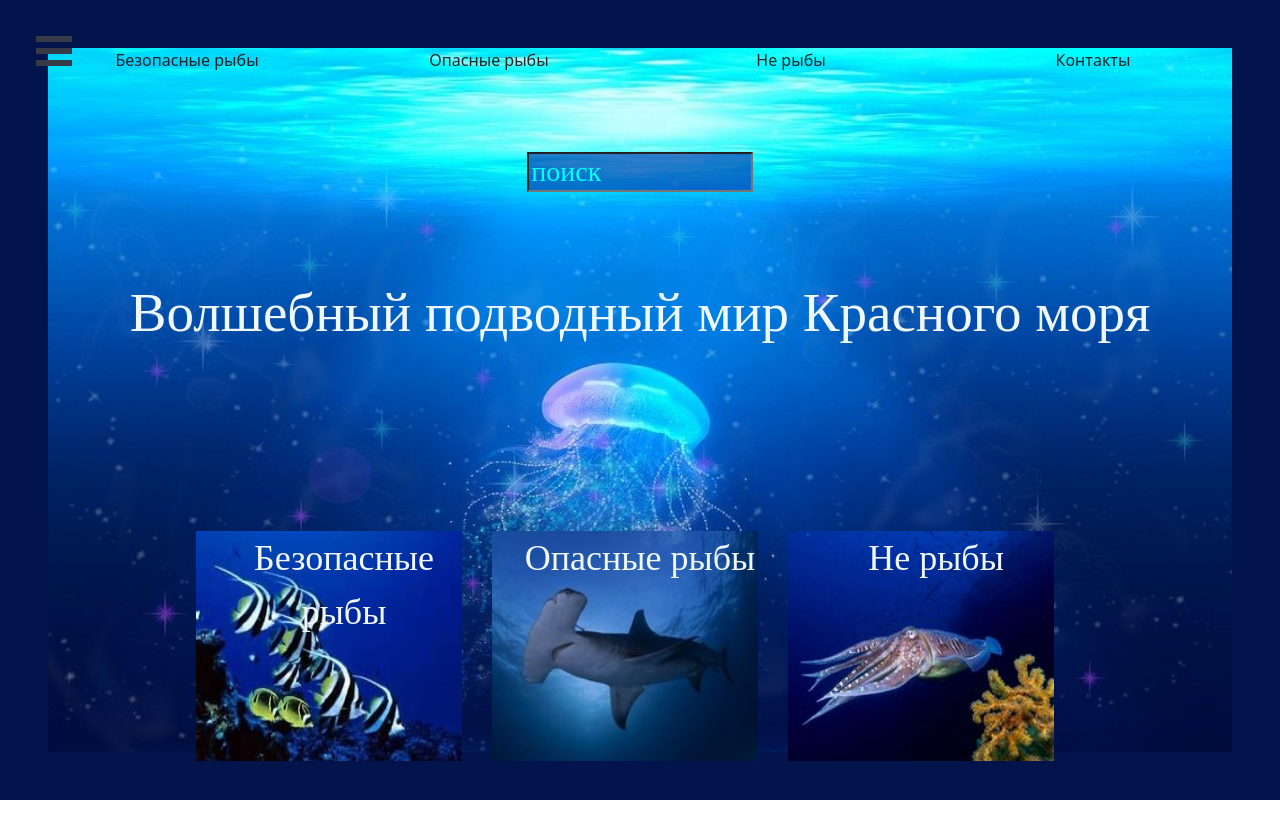
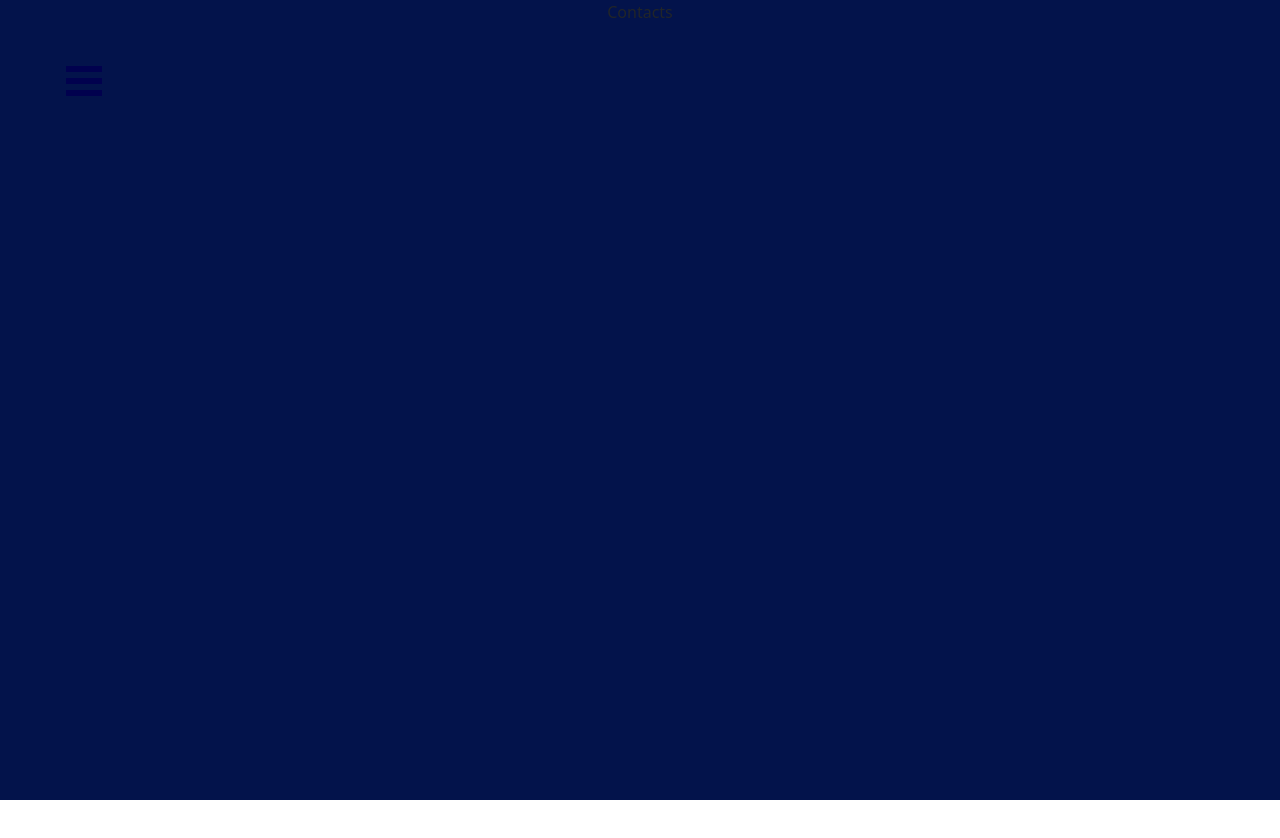
Before and after one commit to Dinuliat/fish-app, a React (Create React App) app: page /contacts in a window 1280 px wide. Shown: the top 838 px of the page. After the commit the page ends 800 px from the top, so only its background shows below. Built offline with nearby package versions, Linux system fonts and the light colour scheme.

Commit message:
add navigation

```diff
--- a/package.json
+++ b/package.json
@@ -14,6 +14,7 @@
     "react": "^18.3.1",
     "react-burger-menu": "^3.0.9",
     "react-dom": "^18.3.1",
+    "react-router-dom": "^6.23.1",
     "react-scripts": "5.0.1",
     "typescript": "^4.9.5",
     "web-vitals": "^2.1.4"
--- a/src/App.tsx
+++ b/src/App.tsx
@@ -1,22 +1,34 @@
 import React from 'react';
-import {slide as Menu} from 'react-burger-menu'
+import { slide as Menu } from 'react-burger-menu'
+import { Route, Routes } from "react-router-dom"
 import './App.css';
 import './menu.css';
 import "bootstrap/dist/css/bootstrap.min.css"
-import {Magicworld} from "./magicworld";
+import { Magicworld } from "./magicworld";
+import { Layout } from './layout';
+import { SafeFishes } from './safe-fishes';
+import { DangerousFishes } from './dangerous-fishes';
+import { NoFishes } from './no-fishes';
+import { Contacts } from './contacts';
 
 function App() {
     return (
         <>
             <Menu pageWrapId='main'>
-                <a id="home" className="menu-item" href="/">Home</a>
-                <a id="about" className="menu-item" href="/about">About</a>
-                <a id="contact" className="menu-item" href="/contact">Contact</a>
+                <a id="home" className="menu-item" href="/">Домой</a>
+                <a id="safe-fishes" className="menu-item" href="/safe-fishes">Безопасные рыбы</a>
+                <a id="dangerous-fishes" className="menu-item" href="/dangerous-fishes">Опасные рыбы</a>
+                <a id="no-fishes" className="menu-item" href="/no-fishes">Не рыбы</a>
+                <a id="contacts" className="menu-item" href="/contacts">Контакты</a>
             </Menu>
             <main id='main'>
-                <div className="App vh-100">
-                    <Magicworld/>
-                </div>
+                <Routes>
+                    <Route path='/' element={<Layout><Magicworld /></Layout>} />
+                    <Route path='/safe-fishes' element={<Layout><SafeFishes /></Layout>} />
+                    <Route path='/dangerous-fishes' element={<Layout><DangerousFishes /></Layout>} />
+                    <Route path='/no-fishes' element={<Layout><NoFishes /></Layout>} />
+                    <Route path='/contacts' element={<Layout><Contacts /></Layout>} />
+                </Routes>
             </main>
         </>
     );
--- /dev/null
+++ b/src/contacts.tsx
@@ -0,0 +1,5 @@
+export const Contacts = () => {
+    return (
+        <div>Contacts</div>
+    )
+}
--- /dev/null
+++ b/src/dangerous-fishes.tsx
@@ -0,0 +1,5 @@
+export const DangerousFishes = () => {
+    return (
+        <div>Dangerous fishes</div>
+    )
+}
--- a/src/index.tsx
+++ b/src/index.tsx
@@ -3,13 +3,16 @@ import ReactDOM from 'react-dom/client';
 import './index.css';
 import App from './App';
 import reportWebVitals from './reportWebVitals';
+import { BrowserRouter } from 'react-router-dom';
 
 const root = ReactDOM.createRoot(
   document.getElementById('root') as HTMLElement
 );
 root.render(
   <React.StrictMode>
-    <App />
+    <BrowserRouter>
+      <App />
+    </BrowserRouter>
   </React.StrictMode>
 );
 
--- /dev/null
+++ b/src/layout.tsx
@@ -0,0 +1,13 @@
+import { ReactNode } from "react";
+
+type LayoutProps = {
+    children: ReactNode;
+}
+
+export const Layout = ({ children }: LayoutProps) => {
+    return (
+        <div className="App vh-100">
+            {children}
+        </div>
+    )
+}
--- a/src/magicworld.tsx
+++ b/src/magicworld.tsx
@@ -1,15 +1,25 @@
+import { useCallback } from "react";
+import { useNavigate } from "react-router-dom"
+
 export const Magicworld = () => {
+    const navigation = useNavigate();
+
+    const onSafeFishes = useCallback(() => {
+        navigation("/safe-fishes")
+    }, [navigation])
+
+    const onDangerousFishes = useCallback(() => {
+        navigation("/dangerous-fishes")
+    }, [navigation])
+
+    const onNoFishes = useCallback(() => {
+        navigation("/no-fishes")
+    }, [navigation])
+
     return (
         <div className="h-100 p-5">
             <div className="MagicContainer h-100 w-100">
 
-                <div className="Menu row">
-                    <div className='Menu1 col'>Безопасные рыбы</div>
-                    <div className='Menu2 col'>Опасные рыбы</div>
-                    <div className='Menu3 col'>Не рыбы</div>
-                    <div className='Menu4 col'>Контакты</div>
-
-                </div>
                 <div className="Search"><input placeholder="поиск" type='text'></input></div>
                 <div className="Banner">
                     <p className="Banner_text">Волшебный подводный мир Красного моря</p>
@@ -17,9 +27,9 @@ export const Magicworld = () => {
 
                 <div className='Section row'>
 
-                    <div className='Chapter1 col'>Безопасные рыбы</div>
-                    <div className='Chapter2 col'>Опасные рыбы</div>
-                    <div className='Chapter3 col'>Не рыбы</div>
+                    <div onClick={onSafeFishes} className='Chapter1 col'>Безопасные рыбы</div>
+                    <div onClick={onDangerousFishes} className='Chapter2 col'>Опасные рыбы</div>
+                    <div onClick={onNoFishes} className='Chapter3 col'>Не рыбы</div>
 
                 </div>
             </div>
--- a/src/menu.css
+++ b/src/menu.css
@@ -3,13 +3,13 @@
     position: fixed;
     width: 36px;
     height: 30px;
-    left: 36px;
-    top: 36px;
+    left: 66px;
+    top: 66px;
 }
 
 /* Color/shape of burger icon bars */
 .bm-burger-bars {
-    background: #373a47;
+    background: rgb(1, 1, 78);
 }
 
 /* Color/shape of burger icon bars on hover*/
@@ -39,7 +39,7 @@ Note: Beware of modifying this element as it can break the animations - you shou
 
 /* General sidebar styles */
 .bm-menu {
-    background: #373a47;
+    background: rgb(1, 1, 78);
     padding: 2.5em 1.5em 0;
     font-size: 1.15em;
 }
--- /dev/null
+++ b/src/no-fishes.tsx
@@ -0,0 +1,5 @@
+export const NoFishes = () => {
+    return (
+        <div>no fishes</div>
+    )
+}
--- /dev/null
+++ b/src/safe-fishes.tsx
@@ -0,0 +1,5 @@
+export const SafeFishes = () => {
+    return (
+        <div>Safe Fishes</div>
+    )
+}
```
Also changed, not shown: 1 other file (tests, documents, lock files or other folders).
